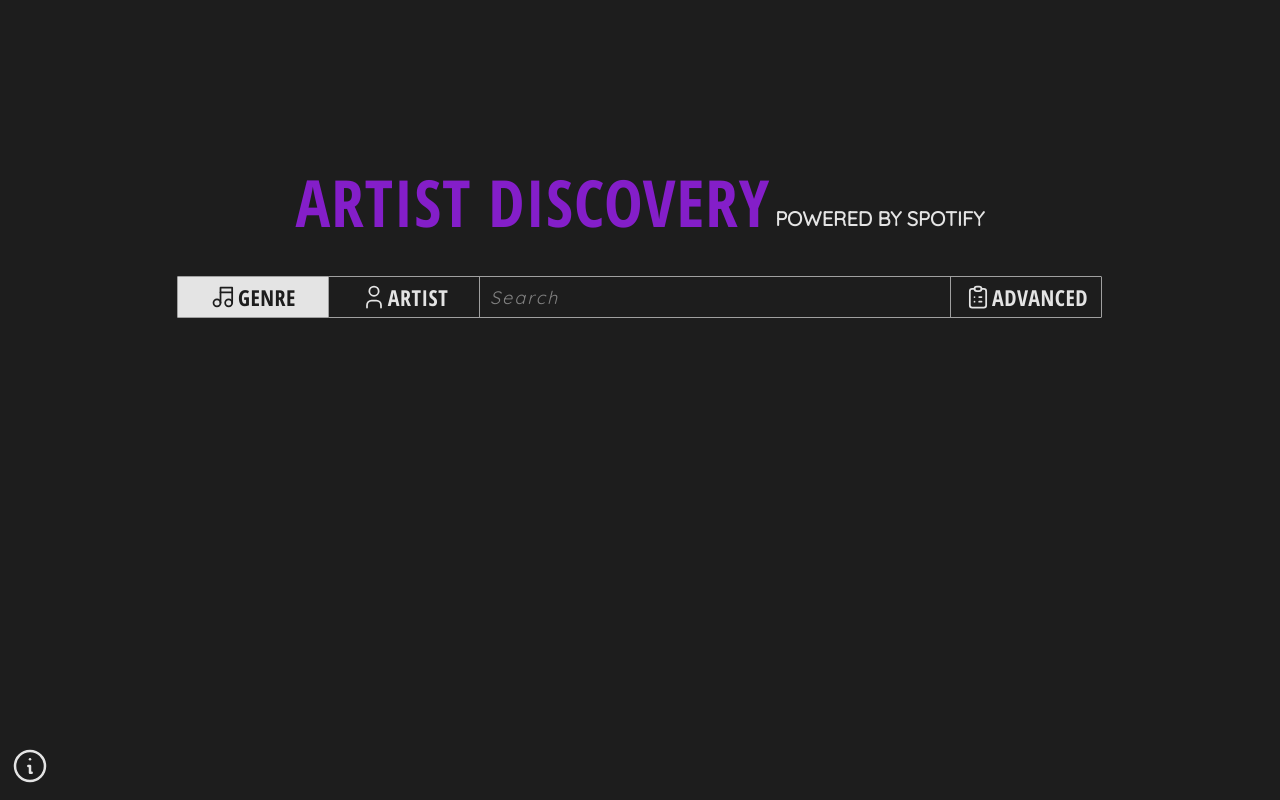
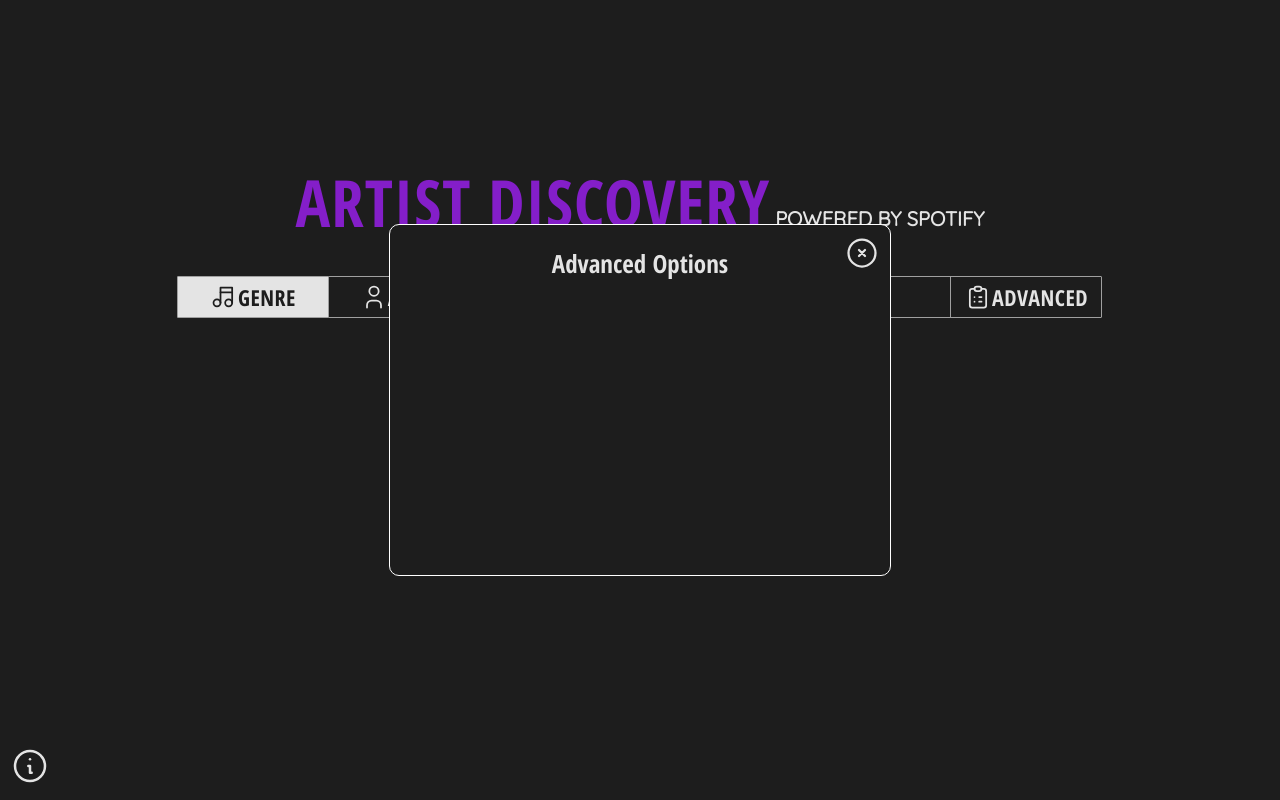
Before and after one commit to Sunjot/artist-discovery, a Next.js app: page / in a window 1280 px wide. Both pictures are taken after a click on the element "ADVANCED". Built offline with nearby package versions, Linux system fonts and the light colour scheme.

Commit message:
adv options window added with open/close

```diff
--- a/Stylesheets/Advanced.module.scss
+++ b/Stylesheets/Advanced.module.scss
@@ -1,7 +1,21 @@
+@import 'global';
 
 .advanced {
+  @include flex(column, flex-start, center);
   position: absolute;
-  top: 0;
+  top: 50%;
   left: 50%;
-  transform: translateX(-50%);
+  transform: translate(-50%, -50%);
+  width: 500px;
+  height: 350px;
+  background-color: rgb(29, 29, 29);
+  z-index: 10;
+  border-radius: 10px;
+  color: rgb(228, 228, 228);
+  border: 1px solid white;
+
+  h2 {
+    font-family: 'Open Sans Condensed';
+    font-size: 25px;
+  }
 }
--- a/Stylesheets/Home.module.scss
+++ b/Stylesheets/Home.module.scss
@@ -30,17 +30,6 @@
     0% {
       opacity: 0;
       transform: translateY(-10px);
-    }
-    100% {
-      opacity: 1;
-      transform: translateY(0);
-    }
-  }
-
-  @keyframes fadeupandin {
-    0% {
-      opacity: 0;
-      transform: translateY(10px);
     }
     100% {
       opacity: 1;
@@ -88,16 +77,4 @@
       transform: translateY(0);
     }
   }
-
-  #searchWrap {
-    @include flex(row, center, flex-start);
-    margin: 30px 0 0 0;
-    animation: fadeupandin 1.3s forwards;
-    opacity: 0;
-    transform: translateY(10px);
-
-    #optionWrap {
-      @include flex(row, flex-start, center);
-    }
-  }
 }
--- a/Stylesheets/Icons.module.scss
+++ b/Stylesheets/Icons.module.scss
@@ -31,6 +31,17 @@
   }
 }
 
+.advancedClose {
+  position: absolute;
+  top: 10px;
+  right: 10px;
+  cursor: pointer;
+
+  &:hover {
+    animation: rotate 0.5s;
+  }
+}
+
 .music, .user, .clipboard {
   @include flex(row, center, center);
 }
--- /dev/null
+++ b/Stylesheets/Search.module.scss
@@ -0,0 +1,24 @@
+@import 'global';
+
+@keyframes fadeupandin {
+  0% {
+    opacity: 0;
+    transform: translateY(10px);
+  }
+  100% {
+    opacity: 1;
+    transform: translateY(0);
+  }
+}
+
+#searchWrap {
+  @include flex(row, center, flex-start);
+  margin: 30px 0 0 0;
+  animation: fadeupandin 1.3s forwards;
+  opacity: 0;
+  transform: translateY(10px);
+
+  #optionWrap {
+    @include flex(row, flex-start, center);
+  }
+}
--- a/components/Advanced.tsx
+++ b/components/Advanced.tsx
@@ -1,9 +1,18 @@
 import styles from '../Stylesheets/Advanced.module.scss';
+import dynamic from 'next/dynamic';
 
-const Advanced = ({}) => {
+const CloseSVG = dynamic(() => import('./svg/Close'));
+
+interface IProps {
+  setAdvanced: (e: React.MouseEvent<HTMLDivElement>) => void
+}
+
+const Advanced = ({setAdvanced}: IProps) => {
   return(
     <div className={styles.advanced}>
-      Advanced
+      <CloseSVG width="36" height="36" stroke="rgb(228, 228, 228)"
+        className="advancedClose" handleClick={setAdvanced} data="false" />
+      <h2>Advanced Options</h2>
     </div>
   )
 }
--- a/components/Home.tsx
+++ b/components/Home.tsx
@@ -2,43 +2,28 @@
 import { useState } from 'react';
 import dynamic from 'next/dynamic';
 import { useRouter } from 'next/router';
+import Advanced from './Advanced';
 
-const MusicSVG = dynamic(() => import('./svg/Music'));
-const UserSVG = dynamic(() => import('./svg/User'));
 const InfoSVG = dynamic(() => import('./svg/Info'));
-const ClipboardSVG = dynamic(() => import('./svg/Clipboard'));
 
-const TextInput = dynamic(() => import('./TextInput'));
 const ResultList = dynamic(() => import('./ResultList'));
-const Option = dynamic(() => import('./Option'));
+const Search = dynamic(() => import('./Search'));
 
 const Home = () => {
   const router = useRouter();
 
-  const [selection, setSelection] = useState({
-    genre: true,
-    artist: false});
   const [fadeout, setFadeout] = useState(false);
   const [value, setValue] = useState('');
   const [option, setOption] = useState('genre');
+  const [adv, setAdv] = useState('false');
 
-  const optionClick = (kind: string) => {
-
-    if (kind === "Genre" && selection.genre === false) {
-      setValue('');
-      setSelection({genre: true, artist: false});
-      setOption('genre');
-    }
-    if (kind === "Artist" && selection.artist === false) {
-      setValue('');
-      setSelection({genre: false, artist: true});
-      setOption('artist');
-    }
+  const handleOption = (type: string) => {
+    setOption(type);
+    setValue('');
   }
 
   const infoClick = () => {
     setFadeout(true);
-
     setTimeout(() => {
       router.push('/about');
     }, 300);
@@ -48,39 +33,26 @@
     setValue(e.target.value);
   }
 
-  const openAdvanced = () => {
-
+  const setAdvanced = (e: React.MouseEvent<HTMLDivElement>) => {
+    let setValue = e.currentTarget.dataset.data;
+    if (setValue) setAdv(setValue);
   }
 
   return(
     <div id={styles.home} className={fadeout? styles.fadeout : ""}>
+      {adv === 'true' &&
+        <Advanced setAdvanced={setAdvanced}/>
+      }
       <InfoSVG handleClick={infoClick}/>
       <hgroup id={styles.titleWrap}>
         <h1 id={styles.titleLarge}>Artist Discovery</h1>
         <h2 id={styles.titleSmall}>Powered by Spotify</h2>
       </hgroup>
-      <section id={styles.searchWrap}>
-        <section id={styles.optionWrap}>
-          <Option
-            id={selection.genre? "selected": "unselected"} handleClick={optionClick}
-            text="Genre" svg={<MusicSVG/>} svgWidth="28" svgHeight="28"
-            svgStroke={selection.genre? "rgb(29, 29, 29)": "rgb(228, 228, 228)"}
-            style={{'transform' : 'translateX(1px)'}}
-          />
-          <Option
-            id={selection.artist? "selected": "unselected"} handleClick={optionClick}
-            text="Artist" svg={<UserSVG/>} svgWidth="28" svgHeight="28"
-            svgStroke={selection.artist? "rgb(29, 29, 29)": "rgb(228, 228, 228)"}
-          />
-        </section>
-        <TextInput value={value} handleValueChange={handleValueChange} placeholderName="Search" />
-        <Option
-          id="advanced" handleClick={openAdvanced}
-          text="Advanced" svg={<ClipboardSVG/>} svgWidth="28" svgHeight="28"
-          svgStroke="rgb(228, 228, 228)" style={{'transform' : 'translateX(-2px)', 'width' : '175px !important'}}
-        />
-      </section>
-      {value.length > 0 && <ResultList value={value} option={option}/> }
+      <Search handleOption={handleOption} handleValueChange={handleValueChange}
+        value={value} setAdvanced={setAdvanced} />
+      {value.length > 0 &&
+        <ResultList value={value} option={option}/>
+      }
     </div>
   );
 }
--- a/components/Option.tsx
+++ b/components/Option.tsx
@@ -3,7 +3,8 @@
 
 interface IProps {
   id?: string,
-  handleClick?: (kind: string) => void,
+  handleClick?: (e: React.MouseEvent<HTMLDivElement>) => void,
+  data?: string,
   text: string
   svg: any,
   svgWidth?: string,
@@ -12,7 +13,7 @@
   style?: {}
 }
 
-const Option = ({id, handleClick, text, svg, svgWidth, svgHeight, svgStroke, style, ...props}: IProps) => {
+const Option = ({id, handleClick, data, text, svg, svgWidth, svgHeight, svgStroke, style, ...props}: IProps) => {
 
   let SVG = React.cloneElement(svg, {
     width: svgWidth? svgWidth : undefined, height: svgHeight? svgHeight : undefined,
@@ -21,8 +22,8 @@
   let optionID = id? styles[id] : "";
 
   return(
-    <div id={optionID} className={styles.option} style={style? style : {}}
-      onClick={handleClick? () => handleClick(text) : undefined}>
+    <div id={optionID} className={styles.option} data-data={data} style={style? style : {}}
+      onClick={handleClick? (e) => handleClick(e) : undefined}>
       <span>
         {SVG}
         {text}
--- /dev/null
+++ b/components/Search.tsx
@@ -0,0 +1,63 @@
+import dynamic from 'next/dynamic';
+import styles from '../Stylesheets/Search.module.scss';
+import {useState } from 'react';
+
+const Option = dynamic(() => import('./Option'));
+const TextInput = dynamic(() => import('./TextInput'));
+
+const ClipboardSVG = dynamic(() => import('./svg/Clipboard'));
+const MusicSVG = dynamic(() => import('./svg/Music'));
+const UserSVG = dynamic(() => import('./svg/User'));
+
+interface IProps {
+  handleOption: (type: string) => void,
+  handleValueChange: (e: any) => void,
+  value: string,
+  setAdvanced: (e: React.MouseEvent<HTMLDivElement>) => void
+}
+
+const Search = ({handleOption, handleValueChange, value, setAdvanced, ...props}: IProps) => {
+
+  const [selection, setSelection] = useState({
+    genre: true,
+    artist: false});
+
+  const optionClick = (e: React.MouseEvent<HTMLDivElement>) => {
+
+    let kind = e.currentTarget.dataset.data;
+    if (kind === "Genre" && selection.genre === false) {
+      setSelection({genre: true, artist: false});
+      handleOption("genre");
+    }
+    if (kind === "Artist" && selection.artist === false) {
+      setSelection({genre: false, artist: true});
+      handleOption("artist");
+    }
+  }
+
+  return(
+    <section id={styles.searchWrap}>
+      <section id={styles.optionWrap}>
+        <Option
+          id={selection.genre? "selected": "unselected"} handleClick={optionClick}
+          text="Genre" svg={<MusicSVG/>} svgWidth="28" svgHeight="28" data="Genre"
+          svgStroke={selection.genre? "rgb(29, 29, 29)": "rgb(228, 228, 228)"}
+          style={{'transform' : 'translateX(1px)'}}
+        />
+        <Option
+          id={selection.artist? "selected": "unselected"} handleClick={optionClick}
+          text="Artist" svg={<UserSVG/>} svgWidth="28" svgHeight="28" data="Artist"
+          svgStroke={selection.artist? "rgb(29, 29, 29)": "rgb(228, 228, 228)"}
+        />
+      </section>
+      <TextInput value={value} handleValueChange={handleValueChange} placeholderName="Search" />
+      <Option
+        id="advanced" handleClick={setAdvanced} data="true"
+        text="Advanced" svg={<ClipboardSVG/>} svgWidth="28" svgHeight="28"
+        svgStroke="rgb(228, 228, 228)" style={{'transform' : 'translateX(-2px)', 'width' : '175px !important'}}
+      />
+    </section>
+  )
+}
+
+export default Search;
--- a/components/svg/Close.tsx
+++ b/components/svg/Close.tsx
@@ -1,15 +1,21 @@
 import styles from '../../Stylesheets/Icons.module.scss'
+import React from 'react';
 
 interface IProps {
   width?: string,
   height?: string,
   stroke?: string,
-  handleClick?: () => void
+  handleClick?: (e: React.MouseEvent<HTMLDivElement>) => void
+  className?: string,
+  data?: string
 }
 
-const Close = ({width, height, stroke, handleClick, ...props} : IProps) => {
+const Close = ({width, height, stroke, handleClick, className, data, ...props} : IProps) => {
+
+  let iconClass = className? styles[className] : styles.close
+
   return(
-    <div onClick={handleClick} className={styles.close}>
+    <div onClick={handleClick? (e) => handleClick(e) : undefined} className={iconClass} data-data={data}>
       <svg xmlns="http://www.w3.org/2000/svg" className="icon icon-tabler icon-tabler-circle-x" width={width? width : "40"} height={height? height : "40"} viewBox="0 0 24 24" strokeWidth="1.5" stroke={stroke? stroke : "rgb(228, 228, 228)"} fill="none" strokeLinecap="round" strokeLinejoin="round">
         <path stroke="none" d="M0 0h24v24H0z"/>
         <circle cx="12" cy="12" r="9" />
```
